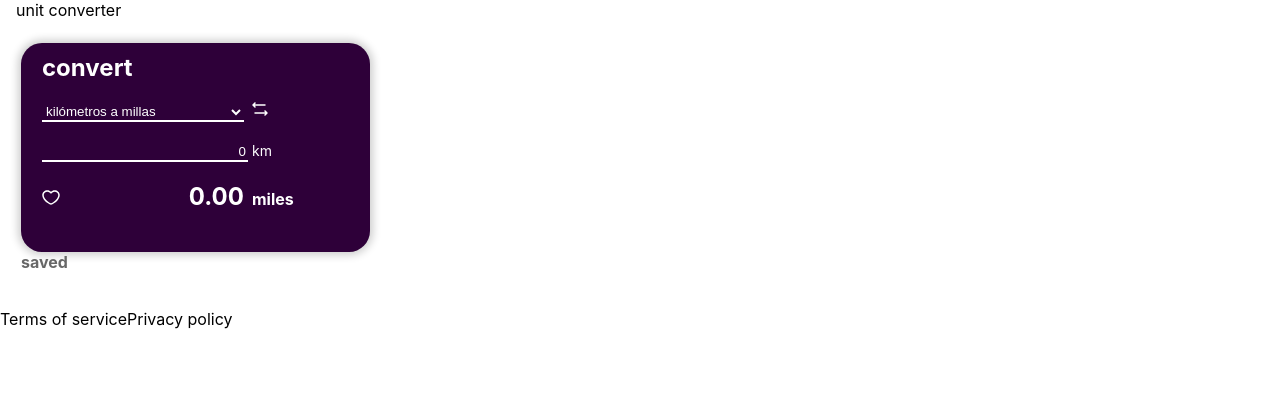
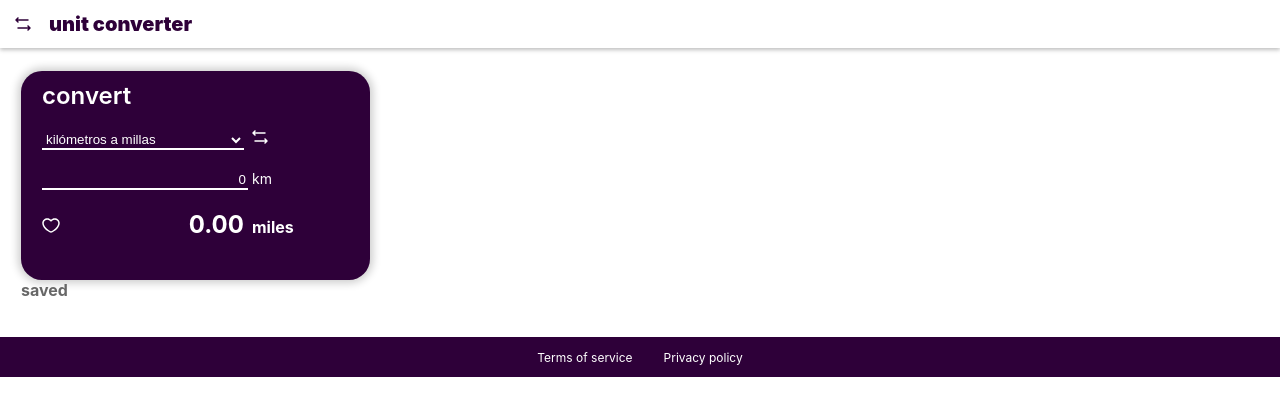
Before and after one commit to ivvasel/pruebaOxygen, a React (Create React App) app in the folder app1/: page / in a window 1280 px wide. Shown: the top 416 px of the page. Built offline with nearby package versions, Linux system fonts and the light colour scheme; the HTML template or start-up script is replaced by a standard one.

Commit message:
Header diseño OK

```diff
--- a/app1/src/App.css
+++ b/app1/src/App.css
@@ -5,6 +5,28 @@
 
 .container-wrap{
   padding: 23px 21px;
+}
+
+header{
+  display: flex;
+  align-items: center;
+  gap:18px;
+
+  padding-left: 15px;
+
+  color:#2E0039;
+  height: 48px;
+  font-weight: 900;
+  font-size: 20px;
+  line-height: 30px;
+  color:currentColor;
+
+
+  box-shadow: 0px 2px 4px 0px #00000040;
+
+}
+.prueba{
+  color:#2E0039
 }
 
 .card{
@@ -36,7 +58,7 @@
 .grid-header{
   grid-column: 1/3;
   font-size: 24px;
-  font-weight: bolder;
+  font-weight: 600;
 
 }
 .grid-footer{
@@ -97,3 +119,17 @@ select:focus{
   box-shadow: 0px 0px 2px 2px rgba(0, 0, 0, 0.1);
   border-radius: 10px;
 }
+
+footer{
+  display: flex;
+  justify-content: center;
+  align-items: center;
+  gap:31px;
+
+  color:#FFFFFF;
+  background-color: #2E0039;
+  font-size: 12px;
+
+  height: 40px;
+
+}
--- a/app1/src/components/Converter.js
+++ b/app1/src/components/Converter.js
@@ -103,9 +103,9 @@ export default function Converter() {
           <div onClick={() => hanldeSave()}>
             <Save />
           </div>
-          <div style={{ "text-align": "right","font-weight": "bold","font-size":"24px" }}>{`${result}`}</div>
+          <div style={{ "text-align": "right","font-weight": "700","font-size":"24px" }}>{`${result}`}</div>
 
-          <div style={{"font-weight": "bold","font-size":"16px"}}>{`${conversion.to}`}</div>
+          <div style={{"font-weight": "700","font-size":"16px"}}>{`${conversion.to}`}</div>
         </div>
       </div>
       <ListFavs saved={saved} setSaved={setSaved} />
--- a/app1/src/components/Footer.js
+++ b/app1/src/components/Footer.js
@@ -2,9 +2,9 @@ import React from 'react'
 
 export default function Footer() {
   return (
-    <div>
+    <footer>
         <span>Terms of service</span>
         <span>Privacy policy</span>
-    </div>
+    </footer>
   )
 }
--- a/app1/src/components/Header.js
+++ b/app1/src/components/Header.js
@@ -1,11 +1,14 @@
 import React from "react";
 import Logo from "./icons/Logo";
+import "../App.css"
 
 export default function header() {
   return (
-    <div>
-      <Logo />
-      unit converter
-    </div>
+    <header className="prueba">
+      <div>
+        <Logo color={"currentColor"}/>
+      </div>
+      <div>unit converter</div>
+    </header>
   );
 }
--- a/app1/src/components/icons/Logo.js
+++ b/app1/src/components/icons/Logo.js
@@ -1,21 +1,20 @@
 import React from "react";
 
-export default function logo() {
+export default function logo({color="white"}) {
   return (
     <>
       <svg
         width="16"
         height="14"
         viewBox="0 0 16 14"
-        fill="none"
         xmlns="http://www.w3.org/2000/svg">
         <path
           d="M3.53033 1.53033C3.82322 1.23744 3.82322 0.762563 3.53033 0.46967C3.23744 0.176777 2.76256 0.176777 2.46967 0.46967L0.46967 2.46967C0.176777 2.76256 0.176777 3.23744 0.46967 3.53033L2.46967 5.53033C2.76256 5.82322 3.23744 5.82322 3.53033 5.53033C3.82322 5.23744 3.82322 4.76256 3.53033 4.46967L2.81066 3.75H13C13.4142 3.75 13.75 3.41421 13.75 3C13.75 2.58579 13.4142 2.25 13 2.25H2.81066L3.53033 1.53033Z"
-          fill="white"
+          fill={color}
         />
         <path
           d="M12.4697 8.46967C12.1768 8.76256 12.1768 9.23744 12.4697 9.53033L13.1893 10.25H3C2.58579 10.25 2.25 10.5858 2.25 11C2.25 11.4142 2.58579 11.75 3 11.75H13.1893L12.4697 12.4697C12.1768 12.7626 12.1768 13.2374 12.4697 13.5303C12.7626 13.8232 13.2374 13.8232 13.5303 13.5303L15.5303 11.5303C15.8232 11.2374 15.8232 10.7626 15.5303 10.4697L13.5303 8.46967C13.2374 8.17678 12.7626 8.17678 12.4697 8.46967Z"
-          fill="white"
+          fill={color}
         />
       </svg>
     </>
```
